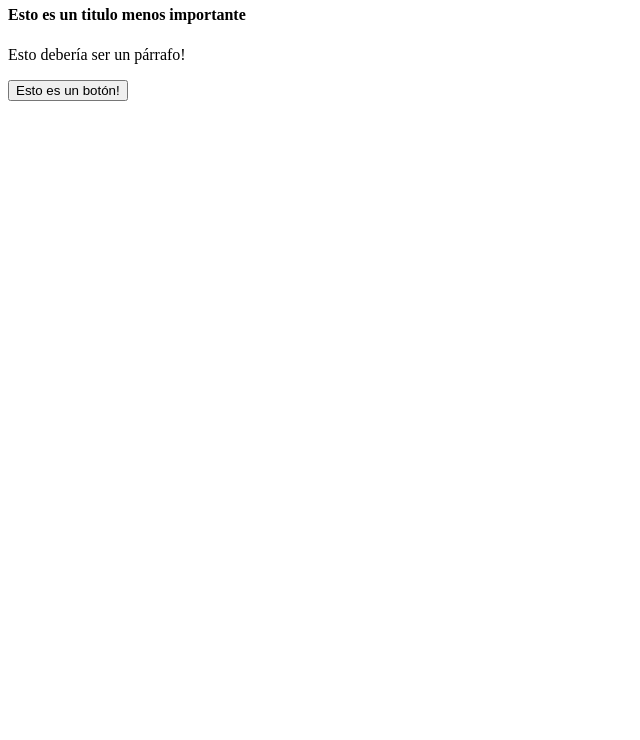
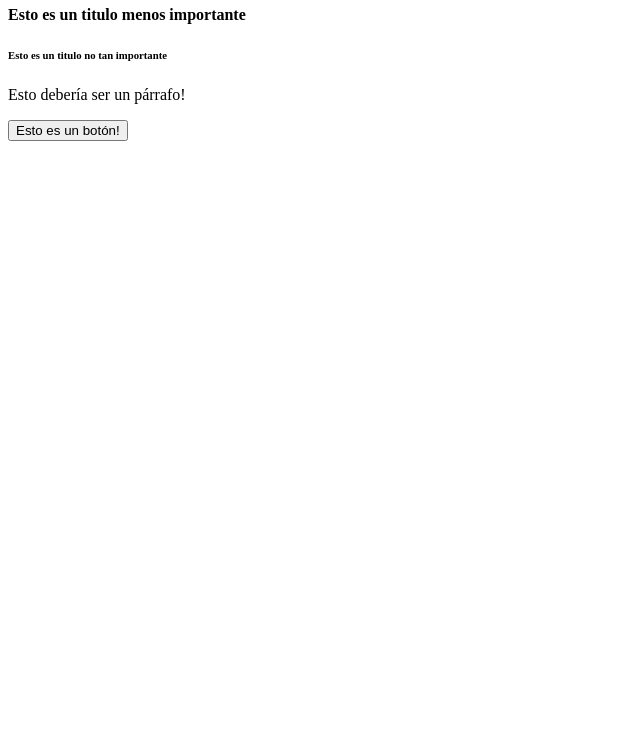
Before and after one commit to Lucianabarenghi/pruebas, a plain HTML site: page index.html in a window 1280 px wide. Shown: the part 60-800 px from the top of the page, without its empty margins (0-640 px from the left). Drawn offline with Linux system fonts and the light colour scheme.

Commit message:
agregue un titulo

```diff
--- a/index.html
+++ b/index.html
@@ -6,7 +6,7 @@
 <body>
 <h1> ESTO ES UN TITULO</h1>
 <H4> Esto es un titulo menos importante </H4>
-
+<h6>Esto es un titulo no tan importante</h6>
 <p> Esto debería ser un párrafo!</p>
 <button> Esto es un botón!</button>
 </body>
```
